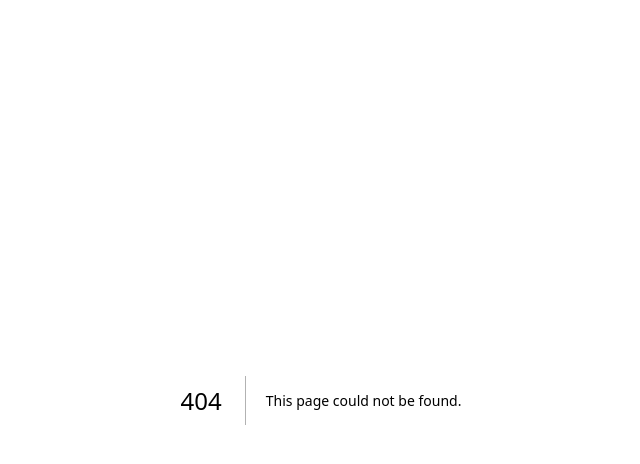
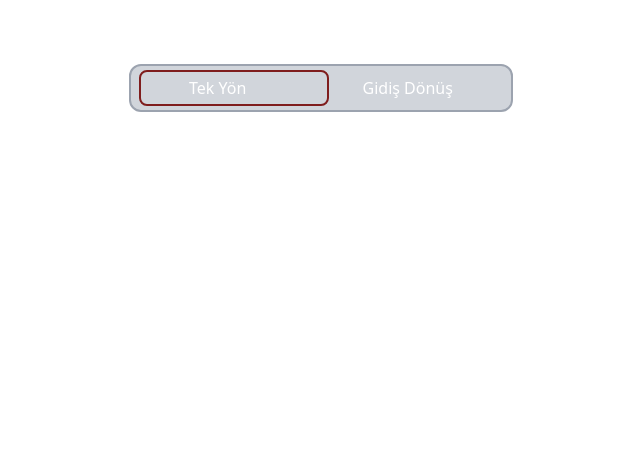
Before and after one commit to Berkan-Bilgin/flight-search-app, a Next.js app: page /demoPage in a window 1280 px wide. Before the commit this address had no page. Shown: the top 464 px of the page, without its empty margins (319-959 px from the left). Built offline with nearby package versions, Linux system fonts and the light colour scheme.

Commit message:
created ToggleSwitch

```diff
--- /dev/null
+++ b/src/pages/demoPage.tsx
@@ -0,0 +1,48 @@
+import React, { useState } from "react";
+
+export default function Deneme() {
+  const [position, setPosition] = useState("2%");
+
+
+  return (
+    <>
+      <div className="bg-gray-300 h-12 border-2 border-gray-400 flex justify-around w-96 text-white mx-auto mt-16 rounded-xl relative overflow-hidden">
+        <h1
+          style={{ left: position, transition: "left 0.5s ease-in-out" }}
+          className={`h-auto top-1 bottom-1 absolute w-1/2 border-2 border-red-900 rounded-lg text-black`}
+        ></h1>
+        <button onClick={() => setPosition("2%")} className="p-2 px-12">
+          Tek Yön
+        </button>
+        <button onClick={() => setPosition("48%")} className="p-2 px-12">
+          Gidiş Dönüş
+        </button>
+      </div>
+    </>
+  );
+}
+
+// const [toggle, setToggle] = useState(false);
+
+
+  {/* <div style={{ position: 'relative', height: '50px', width: '200px', backgroundColor: 'gray' }}>
+      <div style={{ display: 'flex', justifyContent: 'space-between' }}>
+        <h1 className="p-3">a</h1>
+        <h2 className="p-3">b</h2>
+      </div>
+      <div
+        onClick={() => setToggle(!toggle)}
+        style={{
+          position: 'absolute',
+          top: '10px',
+          bottom: '10px',
+          left: toggle ? '10px' : '90px',  // 200px (dış kutu genişliği) - 100px (iç kutu genişliği) - 10px (sağdan boşluk) = 90px
+          width: '50%', // 200px * 0.5 = 100px
+          backgroundColor: 'transparent',
+          border: '1px solid red',  // Şeffaf olduğu için bir sınır ekledim
+          transition: 'left 0.5s ease-in-out'
+        }}
+      >
+        İç Kutu
+      </div>
+    </div> */}
```
